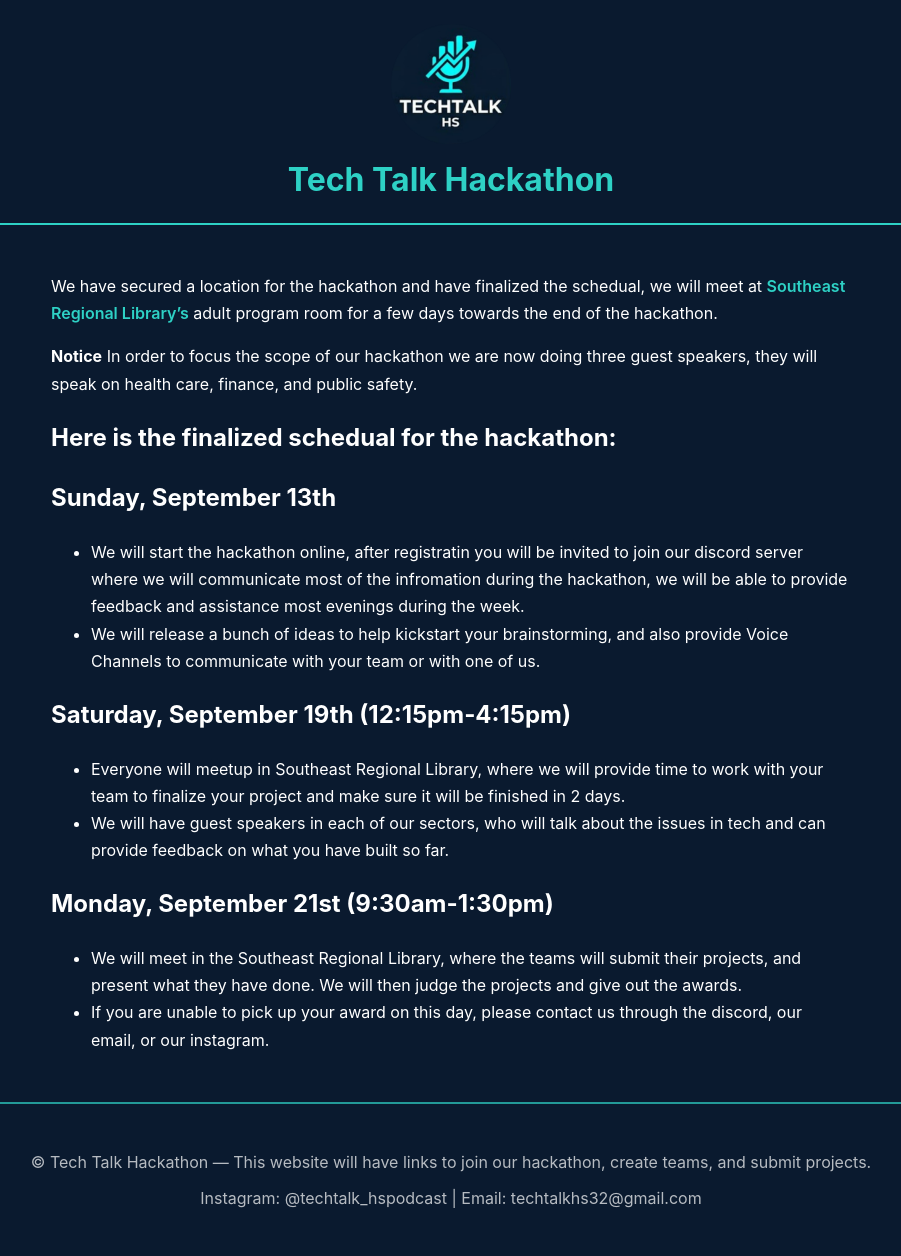
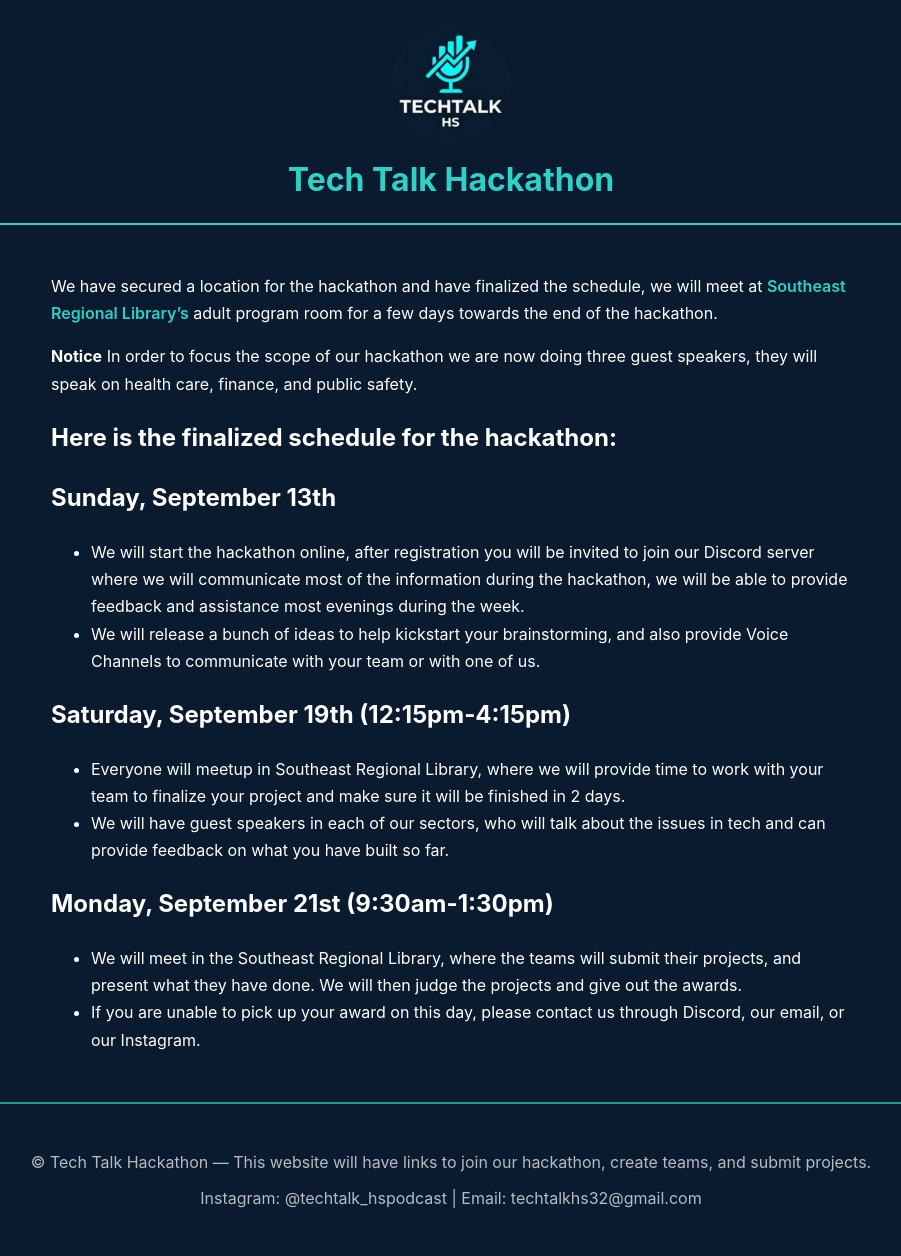
Before and after one commit to TechTalkHS/TechTalkHackathonSite, a Jekyll site: the page built from docs/_posts/2026-09-05-finalized-schedule.md, in a window 1280 px wide. Shown: the whole page, without its empty margins (189-1090 px from the left). Built offline with Jekyll 4.4.1, drawn with Linux system fonts in a browser that asks for light colours.

Commit message:
fixed many spelling issues

```diff
--- a/docs/_posts/2026-09-05-finalized-schedual.md
+++ b/docs/_posts/2026-09-05-finalized-schedule.md
@@ -1,17 +1,17 @@
 ---
 layout: post
-title:  "FInalized Schedual"
+title:  "Finalized Schedule"
 date:   2026-09-05 8:30:00
 ---
-We have secured a location for the hackathon and have finalized the schedual, we will meet at [Southeast Regional Library's](https://maps.google.com/?q=908+7th+Ave.+27529) adult program room for a few days towards the end of the hackathon.
+We have secured a location for the hackathon and have finalized the schedule, we will meet at [Southeast Regional Library's](https://maps.google.com/?q=908+7th+Ave.+27529) adult program room for a few days towards the end of the hackathon.
 
 **Notice**
 In order to focus the scope of our hackathon we are now doing three guest speakers, they will speak on health care, finance, and public safety.
 
-# Here is the finalized schedual for the hackathon:
+# Here is the finalized schedule for the hackathon:
 
 ## Sunday, September 13th
-- We will start the hackathon online, after registratin you will be invited to join our discord server where we will communicate most of the infromation during the hackathon, we will be able to provide feedback and assistance most evenings during the week.
+- We will start the hackathon online, after registration you will be invited to join our Discord server where we will communicate most of the information during the hackathon, we will be able to provide feedback and assistance most evenings during the week.
 - We will release a bunch of ideas to help kickstart your brainstorming, and also provide Voice Channels to communicate with your team or with one of us.
 
 ## Saturday, September 19th (12:15pm-4:15pm)
@@ -20,4 +20,4 @@ In order to focus the scope of our hackathon we are now doing three guest speake
 
 ## Monday, September 21st (9:30am-1:30pm)
 - We will meet in the Southeast Regional Library, where the teams will submit their projects, and present what they have done. We will then judge the projects and give out the awards.
-- If you are unable to pick up your award on this day, please contact us through the discord, our email, or our instagram.
+- If you are unable to pick up your award on this day, please contact us through Discord, our email, or our Instagram.
```
